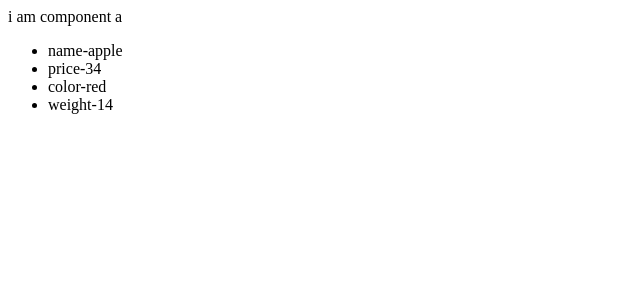
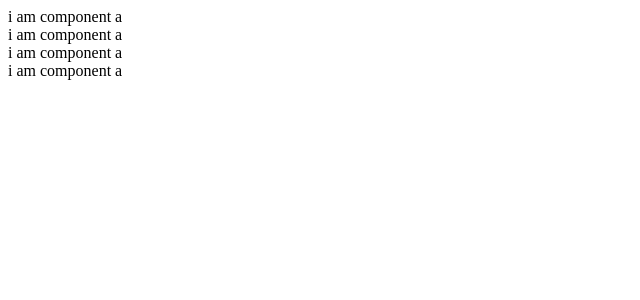
Before and after one commit to mazeyqian/multipage-template, a Vue app: page / in a window 1280 px wide. Shown: the top 300 px of the page, without its empty margins (0-640 px from the left). Built offline with nearby package versions, Linux system fonts and the light colour scheme.

Commit message:
v-for 组件列表渲染 传值给其他组件

```diff
--- a/src/App.vue
+++ b/src/App.vue
@@ -1,16 +1,15 @@
 <template>
   <div>
-    <componentA></componentA>
-    <ul>
-      <li v-for="(value, key) in objList"> {{ key + '-' + value }} </li>
-    </ul>
+    <componentA v-for="(value, key) in objList" :key="key"></componentA>
   </div>
 </template>
 
 <script>
 import componentA from './components/a.vue'
 export default {
-  components: {componentA},
+  components: {
+    componentA: componentA // es6 componentA
+  },
   data () {
     return {
       hello: '<strong>world</strong>',
```
